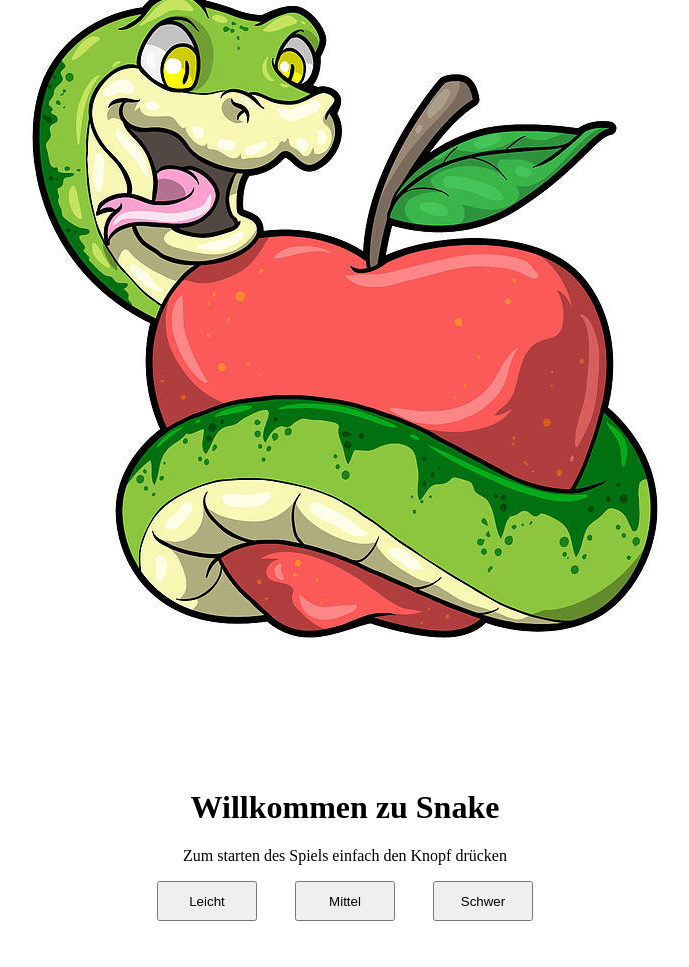
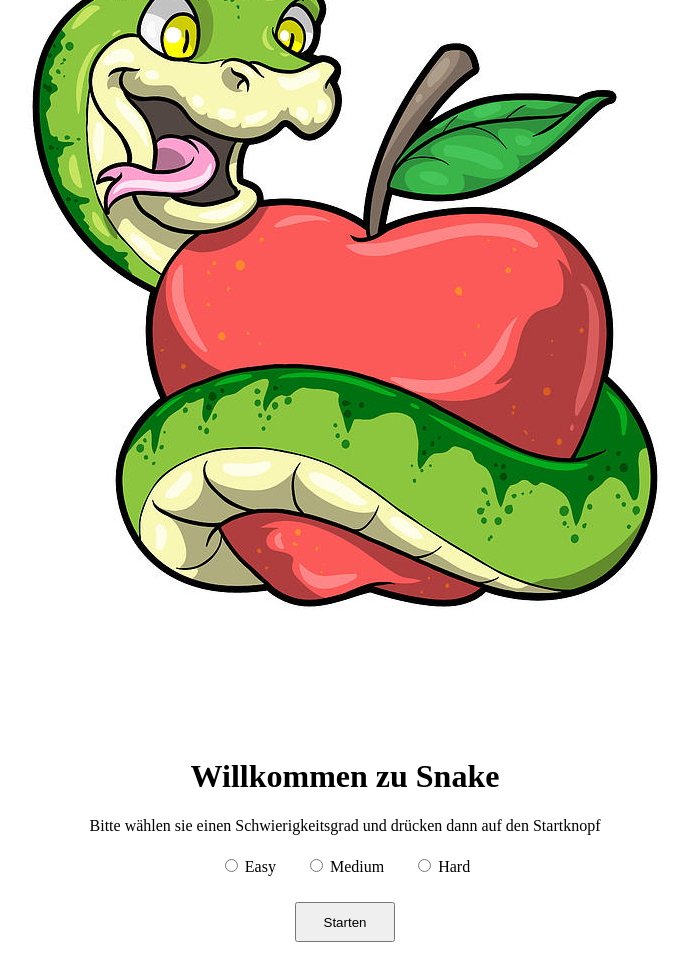
Before and after one commit to Chrisissorry/snake, a plain HTML site: page index.html in a window 1280 px wide. Shown: the whole page, without its empty margins (295-984 px from the left). Before the commit the page ends 936 px from the top, so only its background shows below. Drawn offline with Linux system fonts and the light colour scheme.

Commit message:
changes on start screen, styles.css and script.js

```diff
--- a/index.html
+++ b/index.html
@@ -12,11 +12,19 @@
                 <img src="/images/snakeWithApple.jpg" alt="Snake Picture">
             </div>
             <div class="flexItem" id="startTextField">
-                <h1>Willkommen zu Snake</h1>
-                <p>Zum starten des Spiels einfach den Knopf drücken</p>
-                <a href="snakeGame.html"><button id="difficultyEasy" class="difficultySelection">Leicht</button></a>&nbsp;
-                <a href="snakeGame.html"><button id="difficultyMedium" class="difficultySelection">Mittel</button></a>&nbsp;
-                <a href="snakeGame.html"><button id="difficultyHard" class="difficultySelection">Schwer</button></a>
+                <form method="post">
+                    <h1>Willkommen zu Snake</h1>
+                    <p>Bitte wählen sie einen Schwierigkeitsgrad und drücken dann auf den Startknopf</p>
+                    <fieldset id="selectionArea">
+                    <input type="radio" id="Easy" value="Easy" name="difficultySetting"><label for="Easy">&nbsp;Easy</label>
+                    <input type="radio" id="Medium" value="Medium" name="difficultySetting"><label for="Medium">&nbsp;Medium</label>
+                    <input type="radio" id="Hard" value="Hard" name="difficultySetting"><label for="Hard">&nbsp;Hard</label>
+                    <br>
+                    <a href="snakeGame.html"><button type="button" id="difficultyEasy" value="Easy" class="difficultySelection">Starten</button></a><!--&nbsp;
+                    <a href="snakeGame.html"><button id="difficultyMedium" value="Medium" class="difficultySelection">Mittel</button></a>&nbsp;
+                    <a href="snakeGame.html"><button id="difficultyHard" value="Hard" class="difficultySelection">Schwer</button></a>-->
+                    </fieldset>
+                </form>
             </div>
         </div>
     </div>
--- a/script.js
+++ b/script.js
@@ -2,7 +2,7 @@
 const LIMIT = 500;  //anzahl der schritte die die schlange macht
 let run_count=0;
 let interval_id;
-let speed = 200;
+let speed = 1000;
 
 let gamescreen = document.getElementById('gamescreen');
 //var x = 250;
@@ -167,6 +167,7 @@ function draw() {   //draw funktion beinhaltet alles was "gezeichnet" wird -- li
         gameOver();
     } else {
         clear();
+        console.log(speed);
         moveSnake();
         rectApple(apple_position_x, apple_position_y, SEGMENT_WIDTH, SEGMENT_HEIGHT); //hier ist der apfel selbst //funktion
     }
--- a/styles.css
+++ b/styles.css
@@ -15,9 +15,15 @@ html, body {
     width: 100px;
     height: 40px;
 }
-#difficultyMedium {
+#selectionArea {
+    border: solid black 0;
+}
+#Medium {
     margin-left: 30px;
-    margin-right: 30px;
+    margin-bottom: 30px;
+}
+#Hard {
+    margin-left: 30px;
 }
 #snakeGameField {
     align-items: center;
```
